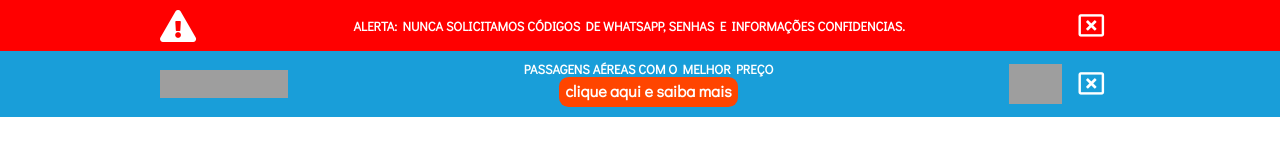
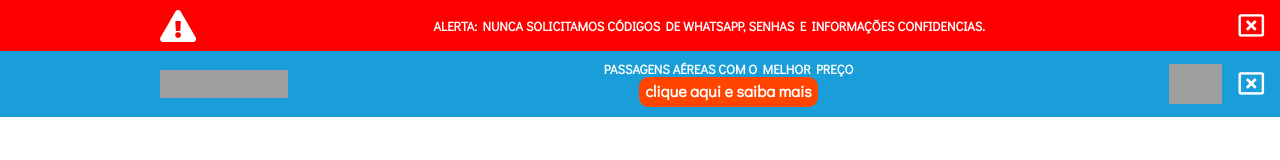
Before and after one commit to alexandregabriel/coco_babu_clone, a plain HTML site: page index.html in a window 1280 px wide. Drawn offline with Linux system fonts and the light colour scheme; grey boxes are pictures that could not be loaded.

Commit message:
Update styles.css

```diff
--- a/assets/css/styles.css
+++ b/assets/css/styles.css
@@ -16,7 +16,7 @@ body {
     align-items: center;
     justify-content: space-between;
     background-color: red;
-    padding: 0.6rem 10rem;
+    padding: 0.6rem 0rem 0.6rem 10rem;
 }
 
 @media screen and (max-width: 992px) {
@@ -30,6 +30,7 @@ body {
 }
 
 .info__alertWaScam img {
+    position: relative;
     height: 2.5rem;
     justify-items: right;
 }
```
